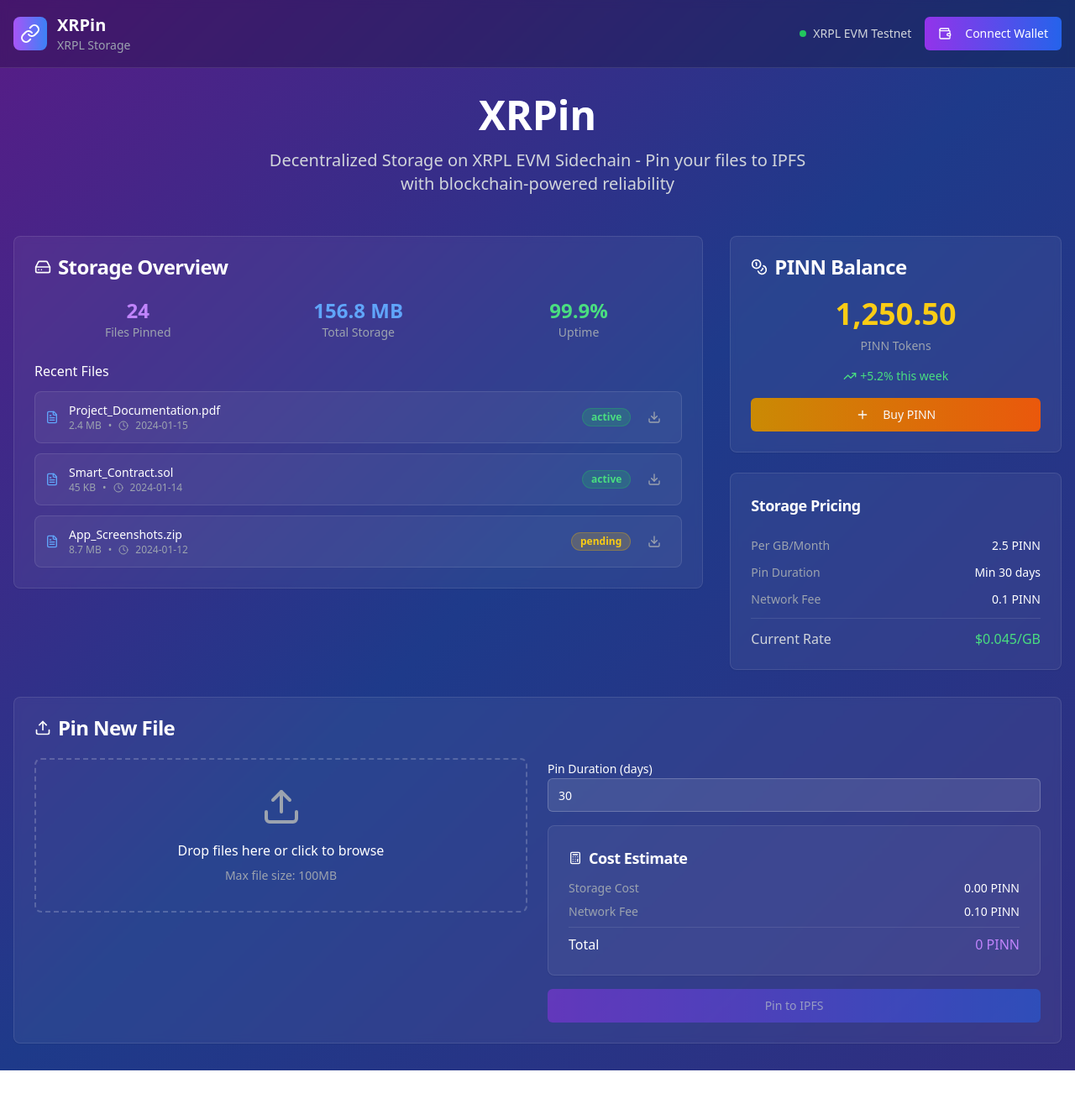
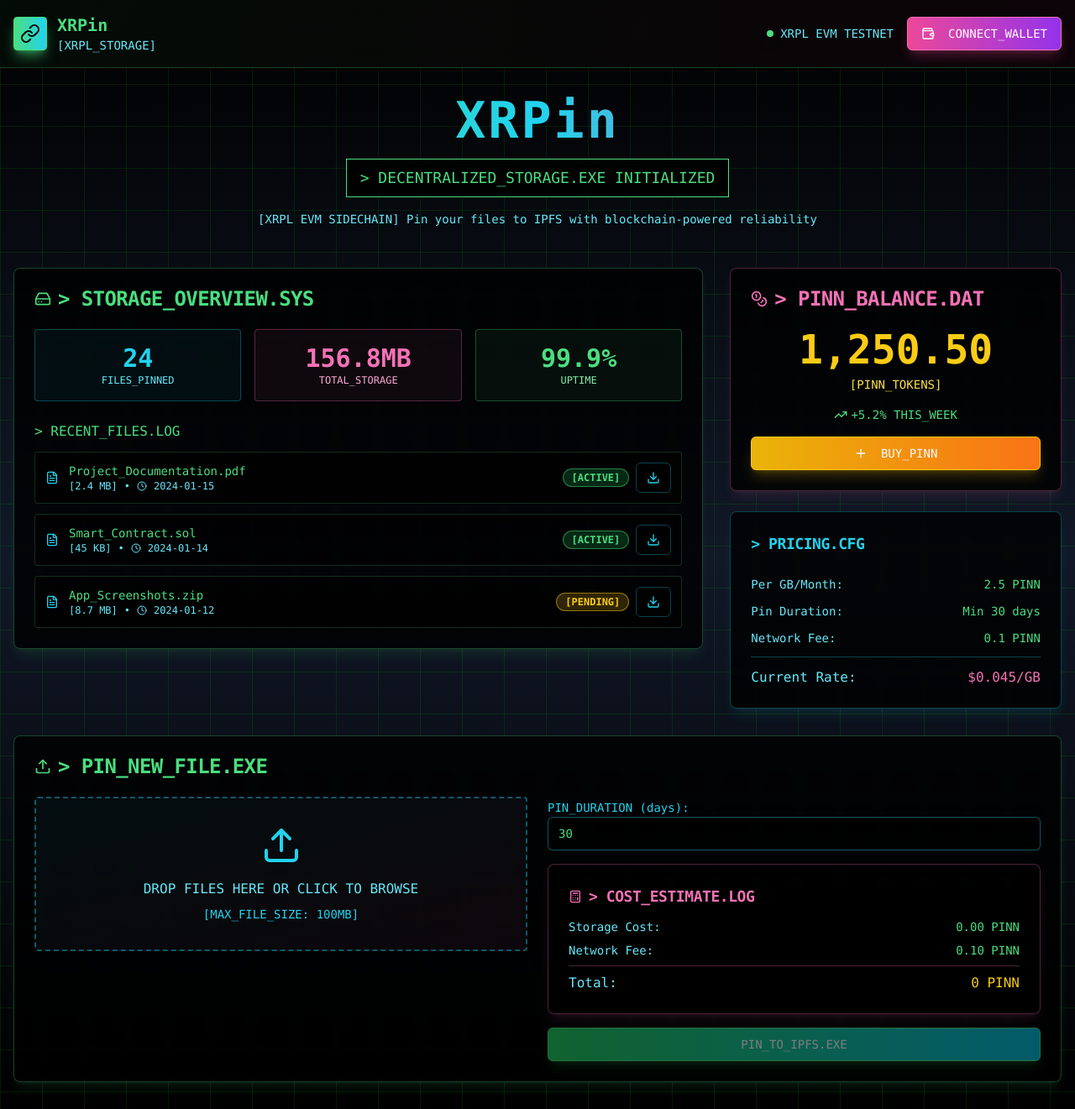
Before and after one commit to DenisBar84/pin-to-xrpl-vault, a React (Vite) app: page / in a window 1280 px wide. Shown: the whole page at 84% size. Before the commit the page ends 1275 px from the top, so only its background shows below. Built offline with nearby package versions, Linux system fonts and the light colour scheme.

Commit message:
Refactor: Apply retro design
Adjust the UI to have a retro design aesthetic.

```diff
--- a/src/components/FileUpload.tsx
+++ b/src/components/FileUpload.tsx
@@ -19,20 +19,20 @@ const FileUpload = () => {
   };
 
   return (
-    <Card className="bg-white/5 border-white/10 backdrop-blur-sm">
+    <Card className="bg-black/80 border-green-400/30 backdrop-blur-sm shadow-lg shadow-green-400/10">
       <CardHeader>
-        <CardTitle className="text-white flex items-center">
+        <CardTitle className="text-green-400 flex items-center font-mono">
           <Upload className="w-5 h-5 mr-2" />
-          Pin New File
+          &gt; PIN_NEW_FILE.EXE
         </CardTitle>
       </CardHeader>
       <CardContent>
         <div className="grid grid-cols-1 lg:grid-cols-2 gap-6">
           <div className="space-y-4">
-            <div className="border-2 border-dashed border-white/20 rounded-lg p-8 text-center hover:border-purple-500/50 transition-colors cursor-pointer">
-              <Upload className="w-12 h-12 text-gray-400 mx-auto mb-4" />
-              <p className="text-white mb-2">Drop files here or click to browse</p>
-              <p className="text-gray-400 text-sm">Max file size: 100MB</p>
+            <div className="border-2 border-dashed border-cyan-400/40 rounded p-8 text-center hover:border-pink-400/60 transition-colors cursor-pointer bg-gradient-to-br from-cyan-400/5 to-pink-400/5">
+              <Upload className="w-12 h-12 text-cyan-400 mx-auto mb-4" />
+              <p className="text-cyan-300 mb-2 font-mono">DROP FILES HERE OR CLICK TO BROWSE</p>
+              <p className="text-cyan-400 text-sm font-mono">[MAX_FILE_SIZE: 100MB]</p>
               <Input
                 type="file"
                 className="hidden"
@@ -41,12 +41,12 @@ const FileUpload = () => {
             </div>
 
             {selectedFile && (
-              <div className="flex items-center space-x-3 p-3 bg-white/5 rounded-lg">
-                <FileText className="w-5 h-5 text-blue-400" />
+              <div className="flex items-center space-x-3 p-3 bg-black/60 rounded border border-green-400/30">
+                <FileText className="w-5 h-5 text-pink-400" />
                 <div className="flex-1">
-                  <div className="text-white text-sm font-medium">{selectedFile.name}</div>
-                  <div className="text-gray-400 text-xs">
-                    {(selectedFile.size / (1024 * 1024)).toFixed(2)} MB
+                  <div className="text-green-400 text-sm font-mono">{selectedFile.name}</div>
+                  <div className="text-cyan-300 text-xs font-mono">
+                    [{(selectedFile.size / (1024 * 1024)).toFixed(2)} MB]
                   </div>
                 </div>
               </div>
@@ -55,38 +55,38 @@ const FileUpload = () => {
 
           <div className="space-y-4">
             <div>
-              <Label className="text-white">Pin Duration (days)</Label>
+              <Label className="text-cyan-400 font-mono">PIN_DURATION (days):</Label>
               <Input
                 type="number"
                 value={duration}
                 onChange={(e) => setDuration(Number(e.target.value))}
                 min="30"
                 max="365"
-                className="bg-white/10 border-white/20 text-white"
+                className="bg-black/60 border-cyan-400/40 text-green-400 font-mono focus:border-pink-400/60"
               />
             </div>
 
-            <Card className="bg-white/5 border-white/10">
+            <Card className="bg-black/60 border-pink-400/30 shadow-lg shadow-pink-400/10">
               <CardHeader className="pb-3">
-                <CardTitle className="text-white text-lg flex items-center">
+                <CardTitle className="text-pink-400 text-lg flex items-center font-mono">
                   <Calculator className="w-4 h-4 mr-2" />
-                  Cost Estimate
+                  &gt; COST_ESTIMATE.LOG
                 </CardTitle>
               </CardHeader>
               <CardContent>
                 <div className="space-y-2">
-                  <div className="flex justify-between text-sm">
-                    <span className="text-gray-400">Storage Cost</span>
-                    <span className="text-white">{selectedFile ? ((selectedFile.size / (1024 * 1024 * 1024)) * 2.5 * duration / 30).toFixed(2) : '0.00'} PINN</span>
+                  <div className="flex justify-between text-sm font-mono">
+                    <span className="text-cyan-300">Storage Cost:</span>
+                    <span className="text-green-400">{selectedFile ? ((selectedFile.size / (1024 * 1024 * 1024)) * 2.5 * duration / 30).toFixed(2) : '0.00'} PINN</span>
                   </div>
-                  <div className="flex justify-between text-sm">
-                    <span className="text-gray-400">Network Fee</span>
-                    <span className="text-white">0.10 PINN</span>
+                  <div className="flex justify-between text-sm font-mono">
+                    <span className="text-cyan-300">Network Fee:</span>
+                    <span className="text-green-400">0.10 PINN</span>
                   </div>
-                  <div className="border-t border-white/10 pt-2">
-                    <div className="flex justify-between font-medium">
-                      <span className="text-white">Total</span>
-                      <span className="text-purple-400">{calculateCost()} PINN</span>
+                  <div className="border-t border-pink-400/30 pt-2">
+                    <div className="flex justify-between font-mono">
+                      <span className="text-cyan-300">Total:</span>
+                      <span className="text-yellow-400">{calculateCost()} PINN</span>
                     </div>
                   </div>
                 </div>
@@ -94,10 +94,10 @@ const FileUpload = () => {
             </Card>
 
             <Button
-              className="w-full bg-gradient-to-r from-purple-600 to-blue-600 hover:from-purple-700 hover:to-blue-700"
+              className="w-full bg-gradient-to-r from-green-500 to-cyan-500 hover:from-green-600 hover:to-cyan-600 border border-green-400 shadow-lg shadow-green-500/25 font-mono"
               disabled={!selectedFile}
             >
-              Pin to IPFS
+              PIN_TO_IPFS.EXE
             </Button>
           </div>
         </div>
--- a/src/components/Header.tsx
+++ b/src/components/Header.tsx
@@ -4,27 +4,28 @@ import { Wallet, Link as LinkIcon } from "lucide-react";
 
 const Header = () => {
   return (
-    <header className="border-b border-white/10 bg-black/20 backdrop-blur-sm">
-      <div className="container mx-auto px-4 py-4">
+    <header className="border-b border-green-400/30 bg-black/90 backdrop-blur-sm relative">
+      <div className="absolute inset-0 bg-gradient-to-r from-green-400/5 to-pink-500/5"></div>
+      <div className="container mx-auto px-4 py-4 relative z-10">
         <div className="flex items-center justify-between">
           <div className="flex items-center space-x-3">
-            <div className="w-10 h-10 bg-gradient-to-r from-purple-500 to-blue-500 rounded-lg flex items-center justify-center">
-              <LinkIcon className="w-6 h-6 text-white" />
+            <div className="w-10 h-10 bg-gradient-to-r from-green-400 to-cyan-400 rounded border border-green-400 flex items-center justify-center shadow-lg shadow-green-400/50">
+              <LinkIcon className="w-6 h-6 text-black" />
             </div>
             <div>
-              <h2 className="text-xl font-bold text-white">XRPin</h2>
-              <p className="text-sm text-gray-400">XRPL Storage</p>
+              <h2 className="text-xl font-bold text-green-400 font-mono">XRPin</h2>
+              <p className="text-sm text-cyan-300 font-mono">[XRPL_STORAGE]</p>
             </div>
           </div>
 
           <div className="flex items-center space-x-4">
-            <div className="hidden md:flex items-center space-x-2 text-sm text-gray-300">
-              <div className="w-2 h-2 bg-green-500 rounded-full"></div>
-              <span>XRPL EVM Testnet</span>
+            <div className="hidden md:flex items-center space-x-2 text-sm text-cyan-300 font-mono">
+              <div className="w-2 h-2 bg-green-400 rounded-full animate-pulse shadow-lg shadow-green-400/50"></div>
+              <span>XRPL EVM TESTNET</span>
             </div>
-            <Button className="bg-gradient-to-r from-purple-600 to-blue-600 hover:from-purple-700 hover:to-blue-700 text-white">
+            <Button className="bg-gradient-to-r from-pink-500 to-purple-600 hover:from-pink-600 hover:to-purple-700 text-white border border-pink-400 shadow-lg shadow-pink-500/25 font-mono">
               <Wallet className="w-4 h-4 mr-2" />
-              Connect Wallet
+              CONNECT_WALLET
             </Button>
           </div>
         </div>
--- a/src/components/StorageDashboard.tsx
+++ b/src/components/StorageDashboard.tsx
@@ -33,39 +33,39 @@ const StorageDashboard = () => {
   ];
 
   return (
-    <Card className="bg-white/5 border-white/10 backdrop-blur-sm">
+    <Card className="bg-black/80 border-green-400/30 backdrop-blur-sm shadow-lg shadow-green-400/10">
       <CardHeader>
-        <CardTitle className="text-white flex items-center">
+        <CardTitle className="text-green-400 flex items-center font-mono">
           <HardDrive className="w-5 h-5 mr-2" />
-          Storage Overview
+          &gt; STORAGE_OVERVIEW.SYS
         </CardTitle>
       </CardHeader>
       <CardContent>
         <div className="grid grid-cols-3 gap-4 mb-6">
-          <div className="text-center">
-            <div className="text-2xl font-bold text-purple-400">24</div>
-            <div className="text-sm text-gray-400">Files Pinned</div>
+          <div className="text-center p-4 border border-cyan-400/30 bg-cyan-400/5 rounded">
+            <div className="text-3xl font-bold text-cyan-400 font-mono">24</div>
+            <div className="text-xs text-cyan-300 font-mono">FILES_PINNED</div>
           </div>
-          <div className="text-center">
-            <div className="text-2xl font-bold text-blue-400">156.8 MB</div>
-            <div className="text-sm text-gray-400">Total Storage</div>
+          <div className="text-center p-4 border border-pink-400/30 bg-pink-400/5 rounded">
+            <div className="text-3xl font-bold text-pink-400 font-mono">156.8MB</div>
+            <div className="text-xs text-pink-300 font-mono">TOTAL_STORAGE</div>
           </div>
-          <div className="text-center">
-            <div className="text-2xl font-bold text-green-400">99.9%</div>
-            <div className="text-sm text-gray-400">Uptime</div>
+          <div className="text-center p-4 border border-green-400/30 bg-green-400/5 rounded">
+            <div className="text-3xl font-bold text-green-400 font-mono">99.9%</div>
+            <div className="text-xs text-green-300 font-mono">UPTIME</div>
           </div>
         </div>
 
         <div className="space-y-3">
-          <h4 className="text-white font-medium mb-3">Recent Files</h4>
+          <h4 className="text-green-400 font-mono mb-3">&gt; RECENT_FILES.LOG</h4>
           {pinnedFiles.map((file) => (
-            <div key={file.id} className="flex items-center justify-between p-3 bg-white/5 rounded-lg border border-white/10">
+            <div key={file.id} className="flex items-center justify-between p-3 bg-black/60 rounded border border-green-400/20 hover:border-green-400/40 transition-colors">
               <div className="flex items-center space-x-3">
-                <FileText className="w-4 h-4 text-blue-400" />
+                <FileText className="w-4 h-4 text-cyan-400" />
                 <div>
-                  <div className="text-white text-sm font-medium">{file.name}</div>
-                  <div className="text-gray-400 text-xs flex items-center space-x-2">
-                    <span>{file.size}</span>
+                  <div className="text-green-400 text-sm font-mono">{file.name}</div>
+                  <div className="text-cyan-300 text-xs flex items-center space-x-2 font-mono">
+                    <span>[{file.size}]</span>
                     <span>•</span>
                     <Clock className="w-3 h-3" />
                     <span>{file.pinnedDate}</span>
@@ -75,11 +75,14 @@ const StorageDashboard = () => {
               <div className="flex items-center space-x-2">
                 <Badge
                   variant={file.status === 'active' ? 'default' : 'secondary'}
-                  className={file.status === 'active' ? 'bg-green-500/20 text-green-400 border-green-500/30' : 'bg-yellow-500/20 text-yellow-400 border-yellow-500/30'}
+                  className={file.status === 'active'
+                    ? 'bg-green-500/20 text-green-400 border-green-400/50 font-mono'
+                    : 'bg-yellow-500/20 text-yellow-400 border-yellow-400/50 font-mono'
+                  }
                 >
-                  {file.status}
+                  [{file.status.toUpperCase()}]
                 </Badge>
-                <Button size="sm" variant="ghost" className="text-gray-400 hover:text-white">
+                <Button size="sm" variant="ghost" className="text-cyan-400 hover:text-cyan-300 hover:bg-cyan-400/10 border border-cyan-400/30">
                   <Download className="w-4 h-4" />
                 </Button>
               </div>
--- a/src/components/TokenBalance.tsx
+++ b/src/components/TokenBalance.tsx
@@ -6,51 +6,51 @@ import { Coins, TrendingUp, Plus } from "lucide-react";
 const TokenBalance = () => {
   return (
     <div className="space-y-6">
-      <Card className="bg-white/5 border-white/10 backdrop-blur-sm">
+      <Card className="bg-black/80 border-pink-400/30 backdrop-blur-sm shadow-lg shadow-pink-400/10">
         <CardHeader>
-          <CardTitle className="text-white flex items-center">
+          <CardTitle className="text-pink-400 flex items-center font-mono">
             <Coins className="w-5 h-5 mr-2" />
-            PINN Balance
+            &gt; PINN_BALANCE.DAT
           </CardTitle>
         </CardHeader>
         <CardContent>
           <div className="text-center">
-            <div className="text-4xl font-bold text-yellow-400 mb-2">1,250.50</div>
-            <div className="text-sm text-gray-400 mb-4">PINN Tokens</div>
-            <div className="flex items-center justify-center text-green-400 text-sm mb-4">
+            <div className="text-5xl font-bold text-yellow-400 mb-2 font-mono">1,250.50</div>
+            <div className="text-sm text-yellow-300 mb-4 font-mono">[PINN_TOKENS]</div>
+            <div className="flex items-center justify-center text-green-400 text-sm mb-4 font-mono">
               <TrendingUp className="w-4 h-4 mr-1" />
-              +5.2% this week
+              +5.2% THIS_WEEK
             </div>
-            <Button className="w-full bg-gradient-to-r from-yellow-600 to-orange-600 hover:from-yellow-700 hover:to-orange-700">
+            <Button className="w-full bg-gradient-to-r from-yellow-500 to-orange-500 hover:from-yellow-600 hover:to-orange-600 border border-yellow-400 shadow-lg shadow-yellow-500/25 font-mono">
               <Plus className="w-4 h-4 mr-2" />
-              Buy PINN
+              BUY_PINN
             </Button>
           </div>
         </CardContent>
       </Card>
 
-      <Card className="bg-white/5 border-white/10 backdrop-blur-sm">
+      <Card className="bg-black/80 border-cyan-400/30 backdrop-blur-sm shadow-lg shadow-cyan-400/10">
         <CardHeader>
-          <CardTitle className="text-white text-lg">Storage Pricing</CardTitle>
+          <CardTitle className="text-cyan-400 text-lg font-mono">&gt; PRICING.CFG</CardTitle>
         </CardHeader>
         <CardContent>
           <div className="space-y-3">
-            <div className="flex justify-between text-sm">
-              <span className="text-gray-400">Per GB/Month</span>
-              <span className="text-white font-medium">2.5 PINN</span>
+            <div className="flex justify-between text-sm font-mono">
+              <span className="text-cyan-300">Per GB/Month:</span>
+              <span className="text-green-400">2.5 PINN</span>
             </div>
-            <div className="flex justify-between text-sm">
-              <span className="text-gray-400">Pin Duration</span>
-              <span className="text-white font-medium">Min 30 days</span>
+            <div className="flex justify-between text-sm font-mono">
+              <span className="text-cyan-300">Pin Duration:</span>
+              <span className="text-green-400">Min 30 days</span>
             </div>
-            <div className="flex justify-between text-sm">
-              <span className="text-gray-400">Network Fee</span>
-              <span className="text-white font-medium">0.1 PINN</span>
+            <div className="flex justify-between text-sm font-mono">
+              <span className="text-cyan-300">Network Fee:</span>
+              <span className="text-green-400">0.1 PINN</span>
             </div>
-            <div className="border-t border-white/10 pt-3">
-              <div className="flex justify-between font-medium">
-                <span className="text-gray-300">Current Rate</span>
-                <span className="text-green-400">$0.045/GB</span>
+            <div className="border-t border-cyan-400/30 pt-3">
+              <div className="flex justify-between font-mono">
+                <span className="text-cyan-300">Current Rate:</span>
+                <span className="text-pink-400">$0.045/GB</span>
               </div>
             </div>
           </div>
--- a/src/pages/Index.tsx
+++ b/src/pages/Index.tsx
@@ -6,15 +6,29 @@ import TokenBalance from "@/components/TokenBalance";
 
 const Index = () => {
   return (
-    <div className="min-h-screen bg-gradient-to-br from-purple-900 via-blue-900 to-indigo-900">
+    <div className="min-h-screen bg-black relative overflow-hidden">
+      {/* Retro grid background */}
+      <div className="absolute inset-0 bg-gradient-to-b from-black via-gray-900 to-black">
+        <div className="absolute inset-0" style={{
+          backgroundImage: `
+            linear-gradient(rgba(0, 255, 0, 0.1) 1px, transparent 1px),
+            linear-gradient(90deg, rgba(0, 255, 0, 0.1) 1px, transparent 1px)
+          `,
+          backgroundSize: '50px 50px'
+        }}></div>
+      </div>
+
       <Header />
-      <main className="container mx-auto px-4 py-8">
+      <main className="container mx-auto px-4 py-8 relative z-10">
         <div className="text-center mb-12">
-          <h1 className="text-5xl font-bold text-white mb-4 bg-gradient-to-r from-purple-400 to-blue-400 bg-clip-text text-transparent">
+          <h1 className="text-6xl font-bold text-transparent bg-clip-text bg-gradient-to-r from-green-400 via-cyan-400 to-pink-500 mb-4 font-mono tracking-wider">
             XRPin
           </h1>
-          <p className="text-xl text-gray-300 max-w-2xl mx-auto">
-            Decentralized Storage on XRPL EVM Sidechain - Pin your files to IPFS with blockchain-powered reliability
+          <div className="text-green-400 text-lg font-mono border border-green-400 inline-block px-4 py-2 bg-black/80 backdrop-blur-sm">
+            &gt; DECENTRALIZED_STORAGE.EXE INITIALIZED
+          </div>
+          <p className="text-cyan-300 max-w-2xl mx-auto mt-4 font-mono text-sm">
+            [XRPL EVM SIDECHAIN] Pin your files to IPFS with blockchain-powered reliability
           </p>
         </div>
 
```
